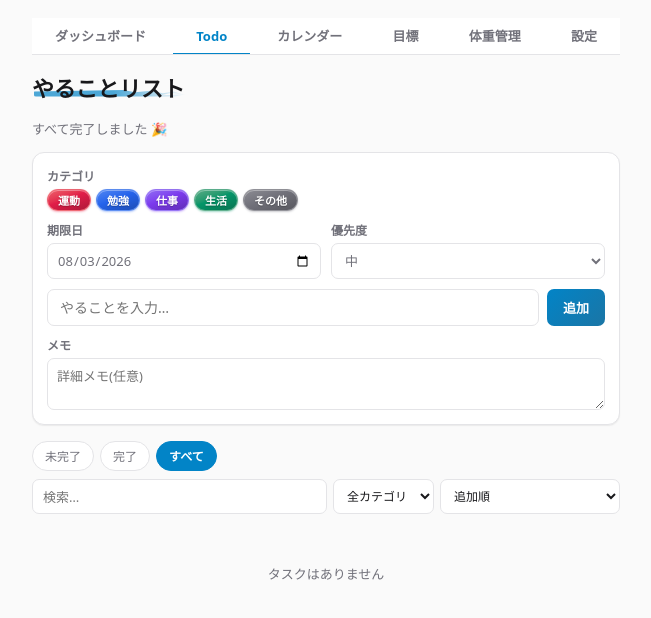
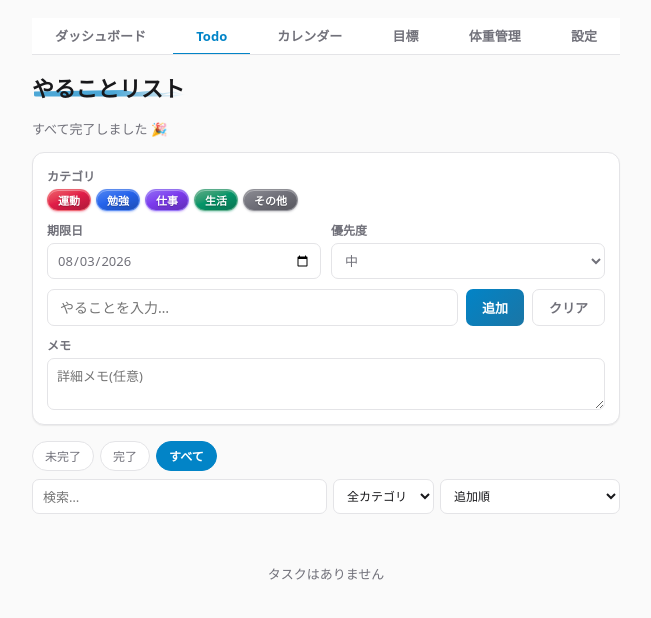
Before and after one commit to fumaalex0507-ops/Todo, a React (Vite) app: page / in a window 1280 px wide. Both pictures are taken after a click on the button "Todo". Shown: the top 618 px of the page, without its empty margins (314-965 px from the left). Built offline with nearby package versions, Linux system fonts and the light colour scheme.

Commit message:
Todo登録フォームにクリアボタンを追加(項目名のみリセット)

```diff
--- a/src/components/TodoForm.tsx
+++ b/src/components/TodoForm.tsx
@@ -120,6 +120,13 @@ export function TodoForm({ editingTodo, templates, onSubmit, onCancelEdit }: Tod
         <button type="submit" className="btn btn--primary">
           {editingTodo ? '更新' : '追加'}
         </button>
+        <button
+          type="button"
+          className="btn btn--ghost"
+          onClick={() => setForm((f) => ({ ...f, title: '' }))}
+        >
+          クリア
+        </button>
         {editingTodo && (
           <button type="button" className="btn btn--ghost" onClick={onCancelEdit}>
             キャンセル
```
